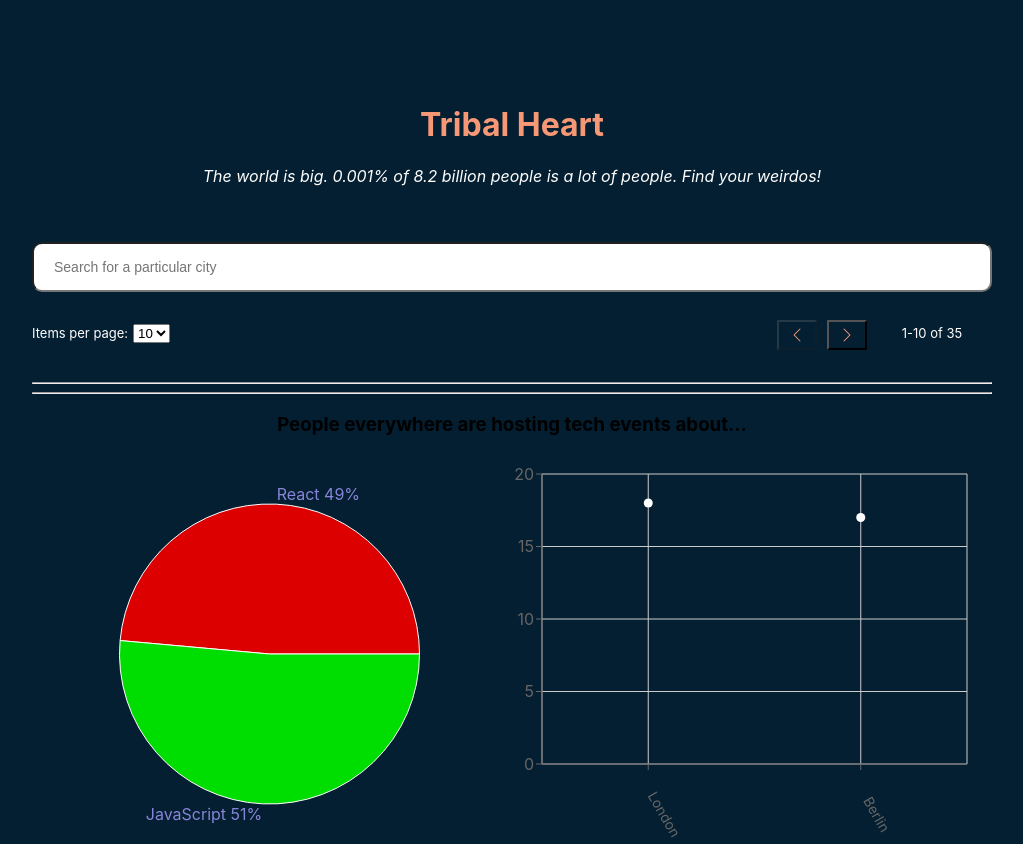
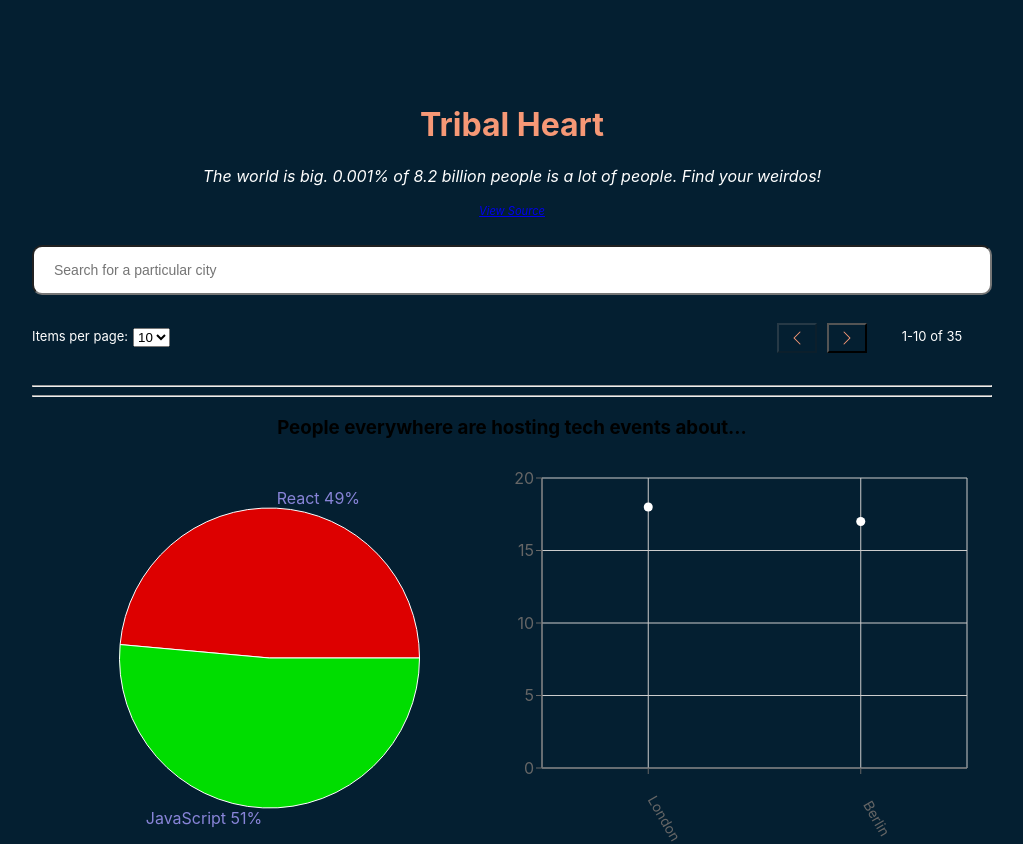
Before and after one commit to NIER-BIAN/tribal-heart, a React (Create React App) app: page / in a window 1280 px wide. Shown: the top 844 px of the page, without its empty margins (128-1151 px from the left). Built offline with nearby package versions, Linux system fonts and the light colour scheme.

Commit message:
add view source link to page

```diff
--- a/src/App.js
+++ b/src/App.js
@@ -123,7 +123,8 @@ const App = () => {
               <div className="tribal-heart-header">
 	        <br/>
 	        <h1>Tribal Heart</h1>
-	        <p><em>The world is big. 0.001% of 8.2 billion people is a lot of people. Find your weirdos!</em></p><br/><br/>
+	        <p><em>The world is big. 0.001% of 8.2 billion people is a lot of people. Find your weirdos!</em></p>
+	        <sup><em><small><a href="https://github.com/NIER-BIAN/tribal-heart" target="_blank">View Source</a></small></em></sup><br/><br/>
 	      </div>
 
               <div className="alerts-container">
```
Also changed, not shown: ReadMeImg.png (added), 1 other file (tests, documents, lock files or other folders).
